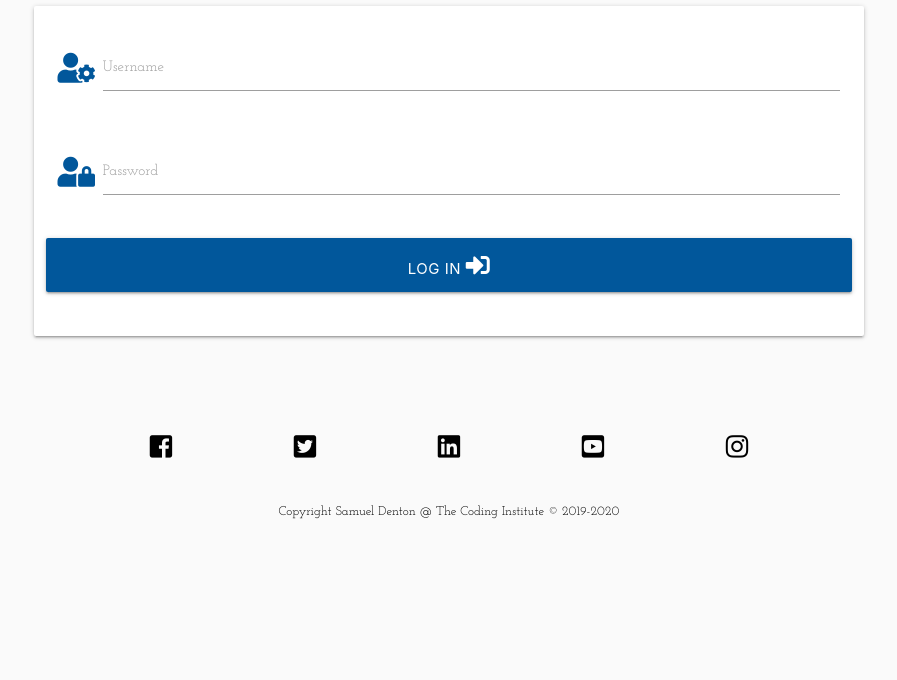
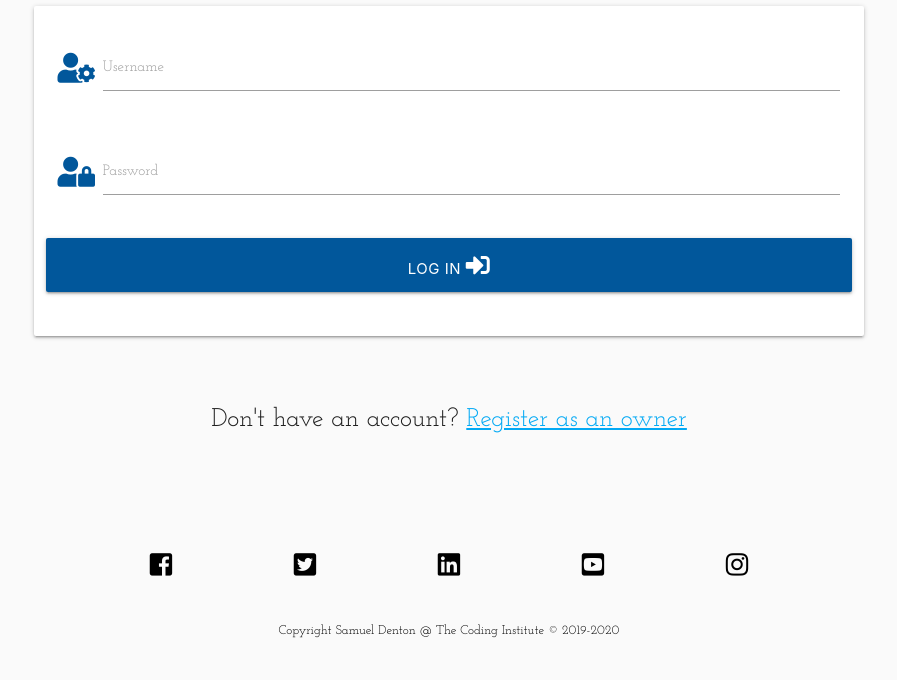
Before and after one commit to Code-Institute-Submissions/DamSenton-Walkies_AprResub, a Flask app: page /sign_in_owner in a window 1280 px wide. Shown: the part 157-837 px from the top of the page, without its empty margins (191-1088 px from the left). Before the commit the page ends 676 px from the top, so only its background shows below. Run offline with Flask 2, Linux system fonts and the light colour scheme; some libraries are stand-ins or nearby versions.

Commit message:
Added new links to sign in pages in case users do not have an account

```diff
--- a/templates/sign-in-owner.html
+++ b/templates/sign-in-owner.html
@@ -36,6 +36,14 @@
                 </div>
             </form>
         </div>
+        <div class="row">
+        <div class="col s12">
+            <p class="center-align">
+                Don't have an account?
+                <a href="{{ url_for('register_owner') }}" class="light-blue-text darken-4">Register as an owner</a>
+            </p>
+        </div>
+    </div>
     </section>
 </div>
 
```
Also changed, not shown: templates/sign-in-walker.html (+9 -0 lines).
